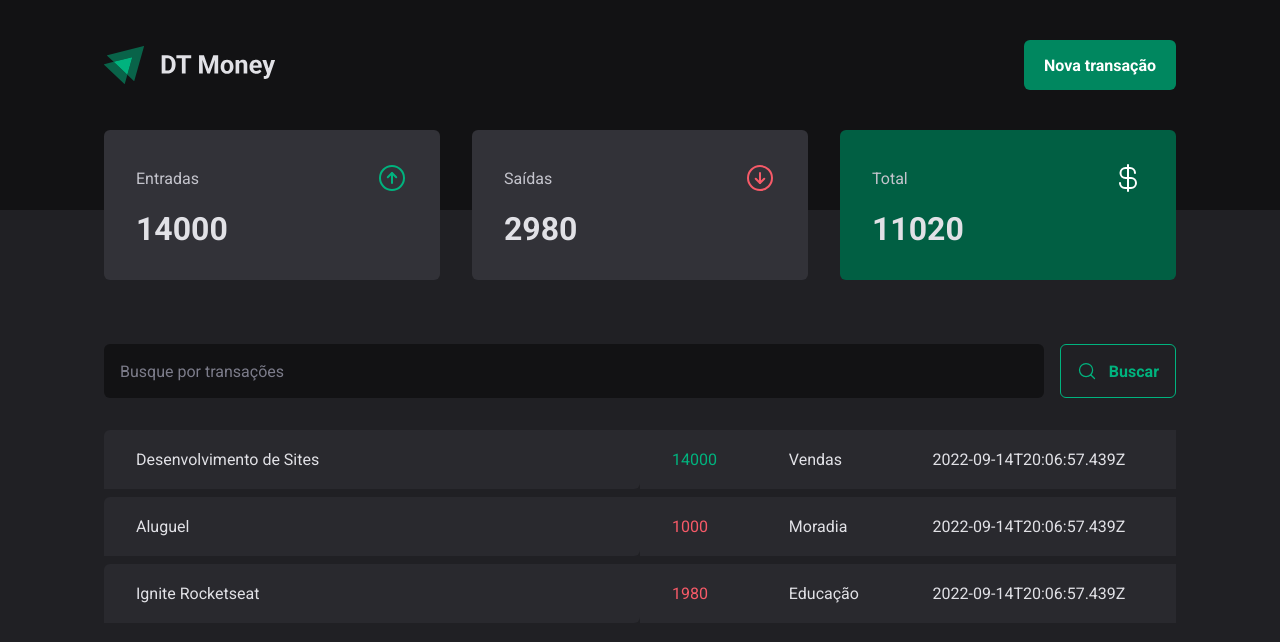
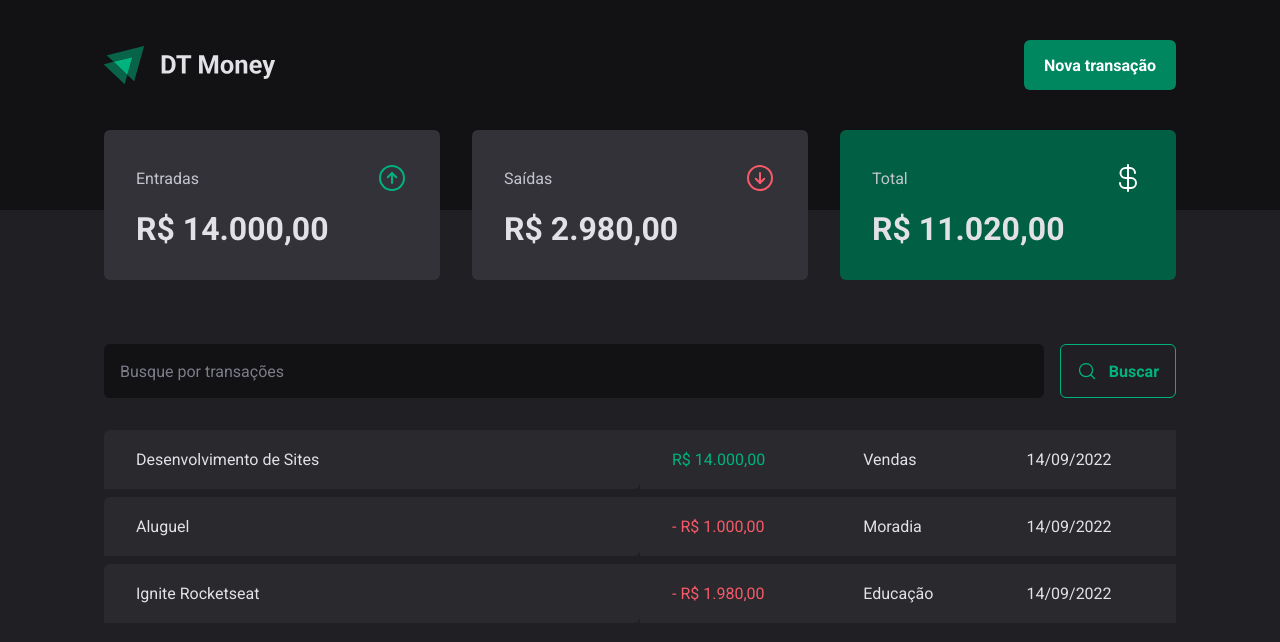
Before and after one commit to DanilloRezende/03-dt-money, a React (Vite) app: page / in a window 1280 px wide. Shown: the top 642 px of the page. Built offline with nearby package versions, Linux system fonts and the light colour scheme; data requests are answered from the project's data file.

Commit message:
Conexão com a API - Formatando valores

```diff
--- a/src/components/Summary/index.tsx
+++ b/src/components/Summary/index.tsx
@@ -1,6 +1,7 @@
 import { ArrowCircleDown, ArrowCircleUp, CurrencyDollar } from "phosphor-react";
 import { useContext } from "react";
 import { TransactionContext } from "../../contexts/TransactionsContext";
+import { priceFormatter } from "../../utils/formatter";
 import { SummaryCard, SummaryContainer } from "./styles";
 
 export function Summary() {
@@ -36,7 +37,9 @@ export function Summary() {
                     <ArrowCircleUp size={32} color="#00b37e"/>
                 </header>
 
-                <strong>{summary.income}</strong>
+                <strong>
+                    {priceFormatter.format(summary.income)}
+                </strong>
             </SummaryCard>
             <SummaryCard>
                 <header>
@@ -44,7 +47,9 @@ export function Summary() {
                     <ArrowCircleDown size={32} color="#f75a68"/>
                 </header>
 
-                <strong>{summary.outcome}</strong>
+                <strong>
+                    {priceFormatter.format(summary.outcome)}
+                </strong>
             </SummaryCard>
             <SummaryCard variant='green'>
                 <header>
@@ -52,7 +57,10 @@ export function Summary() {
                     <CurrencyDollar size={32} color="#fff"/>
                 </header>
 
-                <strong>{summary.total}</strong>
+                <strong>
+                    {summary.total < 0 && "- "}
+                    {priceFormatter.format(summary.total)}
+                </strong>
             </SummaryCard>
         </SummaryContainer>
     )
--- a/src/pages/Transactions/index.tsx
+++ b/src/pages/Transactions/index.tsx
@@ -3,6 +3,7 @@ import { Header } from "../../components/Header";
 import { Searchform } from "../../components/SearchForm";
 import { Summary } from "../../components/Summary";
 import { TransactionContext } from "../../contexts/TransactionsContext";
+import { dateFormatter, priceFormatter } from "../../utils/formatter";
 import { PriceHighligth, TransactionsContainer, TransactionsTable } from "./styles";
 
 export function Transactions() {
@@ -23,11 +24,12 @@ export function Transactions() {
                         <td width='50%'>{transactions.description}</td>
                         <td>
                             <PriceHighligth variant={transactions.type}>
-                                {transactions.price}
+                                {transactions.type === 'outcome' && '- '}
+                                {priceFormatter.format(transactions.price)}
                             </PriceHighligth>
                         </td>
                         <td>{transactions.category}</td>
-                        <td>{transactions.createdAt}</td>
+                        <td>{dateFormatter.format(new Date(transactions.createdAt))}</td>
                     </tr>
                         )
                     })}
--- /dev/null
+++ b/src/utils/formatter.ts
@@ -0,0 +1,6 @@
+export const dateFormatter = new Intl.DateTimeFormat('pt-BR');
+
+export const priceFormatter = new Intl.NumberFormat('pt-BR' , {
+    style: 'currency',
+    currency: 'BRL',
+})
```
